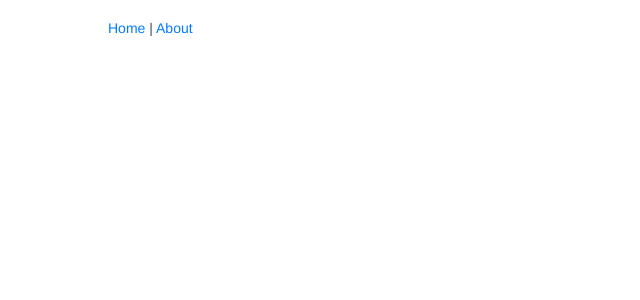
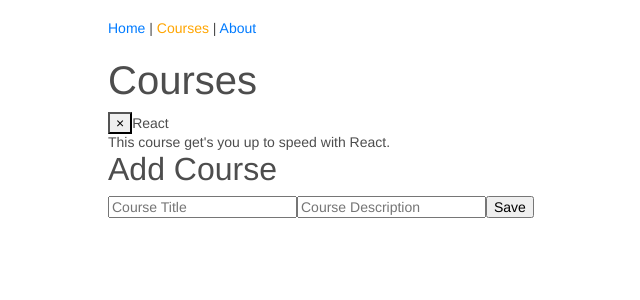
Before and after one commit to Gathondu/admin-app, a React (Create React App) app: page /courses in a window 1280 px wide. Shown: the top 300 px of the page, without its empty margins (122-762 px from the left). Built offline with nearby package versions, Linux system fonts and the light colour scheme.

Commit message:
Add Redux support to our app and set up the app to make use of redux
Signed-off-by: Denis Ngugi Gathondu <thundoss@gmail.com>

```diff
--- a/package.json
+++ b/package.json
@@ -8,8 +8,10 @@
     "react": "^16.6.3",
     "react-bootstrap": "^0.32.4",
     "react-dom": "^16.6.3",
+    "react-redux": "^6.0.0",
     "react-router-dom": "^4.3.1",
-    "react-scripts": "2.1.1"
+    "react-scripts": "2.1.1",
+    "redux": "^4.0.1"
   },
   "scripts": {
     "start": "react-scripts start",
--- /dev/null
+++ b/src/actionTypes/course.js
@@ -0,0 +1,2 @@
+export const ADD_COURSE = 'course/ADD_COURSE';
+export const REMOVE_COURSE = 'cou˜rse/REMOVE_COURSE';
--- /dev/null
+++ b/src/actions/course.js
@@ -0,0 +1,9 @@
+import * as CourseActionTypes from '../actionTypes/course'
+
+export const addCourse = (title, description) => {
+    return { type: CourseActionTypes.ADD_COURSE, title, description }
+};
+
+export const removeCourse = index => {
+   return { type: CourseActionTypes.REMOVE_COURSE, index }
+};
--- a/src/components/App.js
+++ b/src/components/App.js
@@ -1,25 +1,43 @@
 import React, { Component } from 'react';
+import {connect} from "react-redux";
+import PropTypes from "prop-types";
+import {bindActionCreators} from "redux";
 import {BrowserRouter, Route} from "react-router-dom";
 import HomePage from "./home/HomePage";
 import AboutPage from "./about/AboutPage";
 import Header from "./common/Header";
-
-
-
-
+import CoursesPage from "./course/CoursesPage";
+import * as CourseActionCreators from '../actions/course'
 
 class App extends Component {
+    static propTypes = {
+        courses: PropTypes.array.isRequired
+    };
+
     render() {
+        const { dispatch, courses} = this.props;
+        const addCourse = bindActionCreators(CourseActionCreators.addCourse, dispatch);
+        const removeCourse = bindActionCreators(CourseActionCreators.removeCourse, dispatch);
+
         return (
             <BrowserRouter>
                 <div className="container">
-                <Header />
-                <Route exact path="/" render={() => <HomePage title="Administration"/>}/>
+                    <Header/>
+                    <Route exact path="/" render={() => <HomePage title="Administration"  addCourse={addCourse}/>}/>
+                    <Route path="/courses" render={() =>
+                        <CoursesPage title="Courses"
+                                     courses={courses}
+                                     addCourse={addCourse}
+                                     removeCourse={removeCourse}
+                        />}/>
                     <Route path="/about" render={() => <AboutPage title="About"/>}/>
                 </div>
             </BrowserRouter>
         );
     }
 }
+const mapStateToProps = state => (
+    {courses: state}
+);
 
-export default App;
+export default connect(mapStateToProps)(App);
--- a/src/components/common/Header.js
+++ b/src/components/common/Header.js
@@ -7,6 +7,8 @@ const Header = () => {
         <nav>
             <NavLink exact to="/" activeClassName="active">Home</NavLink>
             {" | "}
+            <NavLink to="/courses" activeClassName="active">Courses</NavLink>
+            {" | "}
             <NavLink to="/about" activeClassName="active">About</NavLink>
         </nav>
     );
--- /dev/null
+++ b/src/components/course/AddCourseForm.js
@@ -0,0 +1,37 @@
+import React from 'react';
+import PropTypes from 'prop-types';
+
+let courseTitle = React.createRef();
+let courseDescription = React.createRef();
+const AddCourseForm = ({addCourse}) => {
+    let handleSubmit = (e) => {
+        e.preventDefault();
+        addCourse(courseTitle.current.value, courseDescription.current.value);
+        e.currentTarget.reset();
+    };
+
+    return (
+        <>
+        <h2>Add Course</h2>
+        <form onSubmit={handleSubmit}>
+            <input
+                type="text"
+                placeholder="Course Title"
+                ref={courseTitle} />
+            <input
+                type="text"
+                placeholder="Course Description"
+                ref={courseDescription} />
+            <input
+                type="submit"
+                value="Save"/>
+        </form>
+        </>
+    );
+};
+
+AddCourseForm.propTypes = {
+    addCourse: PropTypes.func.isRequired
+};
+
+export default AddCourseForm;
--- /dev/null
+++ b/src/components/course/Course.js
@@ -0,0 +1,24 @@
+import React from 'react';
+import PropTypes from 'prop-types';
+
+const Course = ({title, description, index, removeCourse}) => {
+    return (
+        <div className="course" key={index}>
+            <span className="course-title">
+                <button className="remove-course" onClick={() => removeCourse(index)}>×</button>
+                {title}
+                <br/>
+                {description}
+            </span>
+        </div>
+    );
+};
+
+Course.propTypes = {
+    title: PropTypes.string.isRequired,
+    description: PropTypes.string.isRequired,
+    index: PropTypes.number.isRequired,
+    removeCourse: PropTypes.func.isRequired
+};
+
+export default Course;
--- /dev/null
+++ b/src/components/course/CoursesPage.js
@@ -0,0 +1,39 @@
+import React, {Component} from 'react';
+import PropTypes from 'prop-types';
+import AddCourseForm from "./AddCourseForm";
+import Course from './Course';
+
+class CoursesPage extends Component {
+    render() {
+        const {
+            courses,
+            addCourse,
+            removeCourse
+        } = this.props;
+        const courseComponents = courses.map((course, index) => (
+            <Course
+                title={course.title}
+                description={course.description}
+                key={index}
+                index={index}
+                removeCourse={removeCourse}
+            />
+        ));
+        return (
+            <>
+                <h1>{this.props.title}</h1>
+                {courseComponents}
+                <AddCourseForm addCourse={addCourse}/>
+            </>
+        );
+    }
+}
+
+CoursesPage.propTypes = {
+    title: PropTypes.string.isRequired,
+    courses:PropTypes.array.isRequired,
+    addCourse: PropTypes.func.isRequired,
+    removeCourse: PropTypes.func.isRequired
+};
+
+export default CoursesPage;
--- a/src/components/home/HomePage.js
+++ b/src/components/home/HomePage.js
@@ -1,15 +1,19 @@
 import React, {Component} from 'react';
 import {Link} from "react-router-dom";
+import AddCourseForm from "../course/AddCourseForm";
 
 
 class HomePage extends Component {
     render() {
         return (
-            <div className="jumbotron">
-                <h1>{this.props.title}</h1>
-                <p>React, Redux and React Route in ES6 for ultra-responsive web apps.</p>
-                <Link to="about" className="btn btn-primary btn-lg" >Learn More</Link>
-            </div>
+            <>
+                <div className="jumbotron">
+                    <h1>{this.props.title}</h1>
+                    <p>React, Redux and React Route in ES6 for ultra-responsive web apps.</p>
+                    <Link to="about" className="btn btn-primary btn-lg">Learn More</Link>
+                </div>
+                <AddCourseForm addCourse={this.props.addCourse}/>
+            </>
         );
     }
 }
--- a/src/index.js
+++ b/src/index.js
@@ -1,12 +1,19 @@
 import React from 'react';
 import ReactDOM from 'react-dom';
+import {Provider} from "react-redux";
+import {createStore} from "redux";
+import CourseReducer from "./reducers/course";
 import App from "./components/App";
 import './styles/global.css';
 import '../node_modules/bootstrap/dist/css/bootstrap.min.css'
 import * as serviceWorker from './serviceWorker';
 
+
+const store = createStore(CourseReducer);
 ReactDOM.render(
-    <App />,
+    <Provider store={store}>
+        <App />
+    </Provider>,
     document.getElementById('root'));
 
 // If you want your app to work offline and load faster, you can change
--- /dev/null
+++ b/src/reducers/course.js
@@ -0,0 +1,28 @@
+import * as CourseActionTypes from '../actionTypes/course'
+
+const initialState = [
+    {
+        title: 'React',
+        description: `This course get's you up to speed with React.`
+    }
+];
+
+export default function Course(state=initialState, action) {
+    switch (action.type) {
+        case CourseActionTypes.ADD_COURSE:
+            return [
+                ...state,
+                {
+                    title: action.title,
+                    description: action.description
+                }
+            ];
+        case CourseActionTypes.REMOVE_COURSE:
+            return [
+                ...state.splice(0, action.index),
+                ...state.splice(action.index + 1)
+            ];
+        default:
+            return state;
+    }
+}
```
Lines whose indentation alone changed are shown as unchanged.
